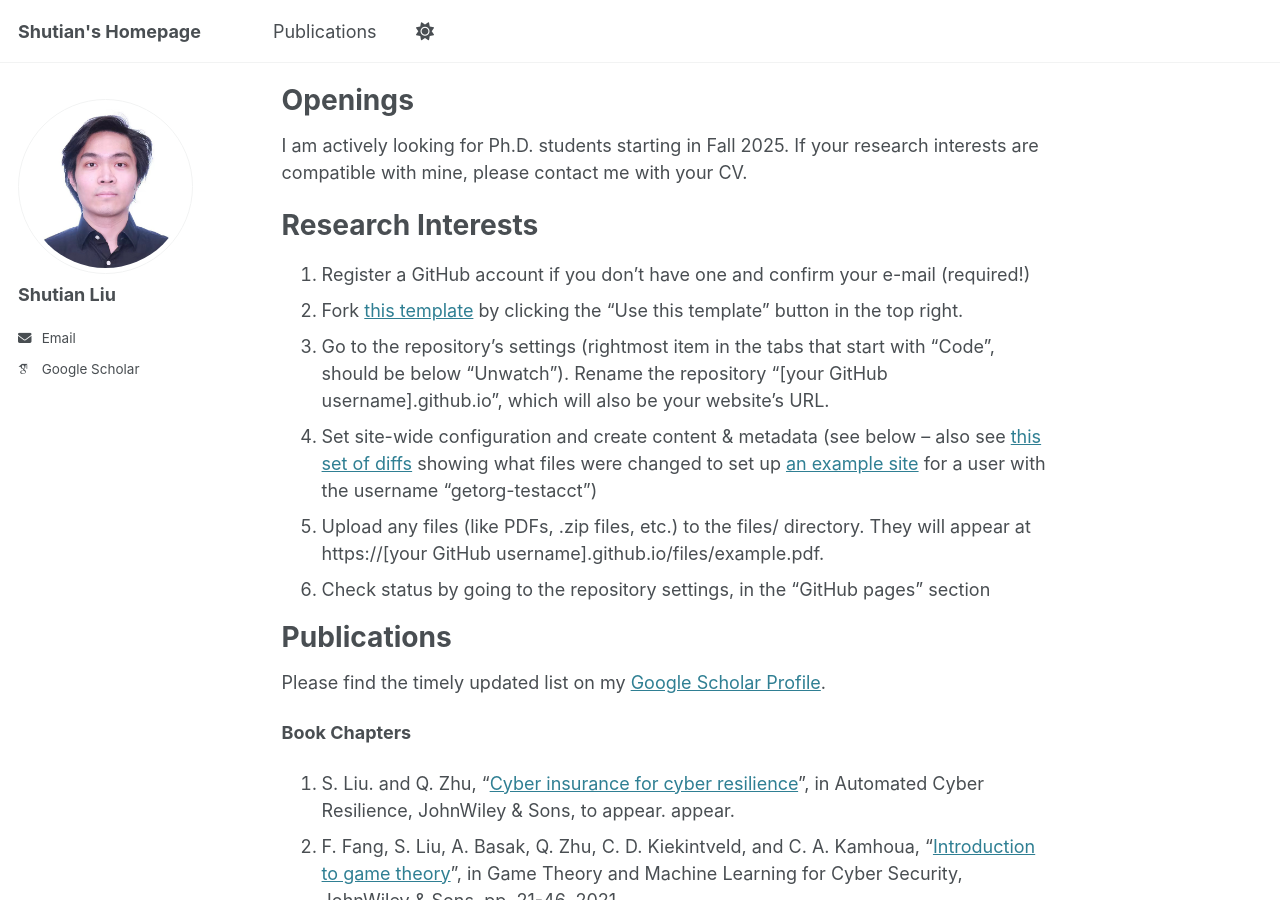
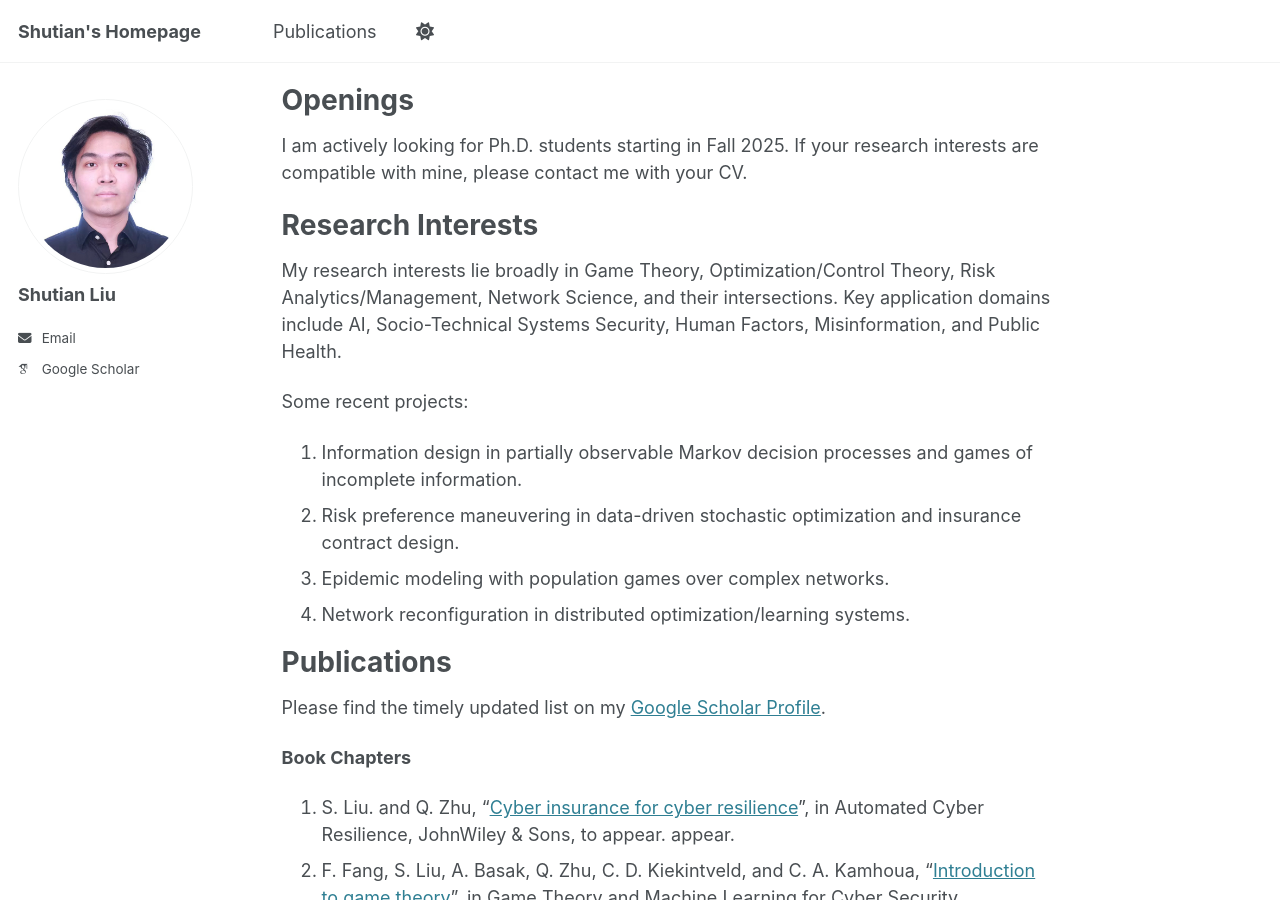
Before and after one commit to ShutianLiu31/shutianliu31.github.io, a Jekyll site: the page built from _pages/about.md, in a window 1280 px wide and 900 px high, scrolled down 266 px. Built offline with Jekyll 4.4.1, drawn with Linux system fonts in a browser that asks for light colours; some web fonts are replaced.

Commit message:
Update about.md

```diff
--- a/_pages/about.md
+++ b/_pages/about.md
@@ -17,12 +17,14 @@ I am actively looking for Ph.D. students starting in Fall 2025. If your research
 
 Research Interests
 ======
-1. Register a GitHub account if you don't have one and confirm your e-mail (required!)
-1. Fork [this template](https://github.com/academicpages/academicpages.github.io) by clicking the "Use this template" button in the top right.
-1. Go to the repository's settings (rightmost item in the tabs that start with "Code", should be below "Unwatch"). Rename the repository "[your GitHub username].github.io", which will also be your website's URL.
-1. Set site-wide configuration and create content & metadata (see below -- also see [this set of diffs](http://archive.is/3TPas) showing what files were changed to set up [an example site](https://getorg-testacct.github.io) for a user with the username "getorg-testacct")
-1. Upload any files (like PDFs, .zip files, etc.) to the files/ directory. They will appear at https://[your GitHub username].github.io/files/example.pdf.
-1. Check status by going to the repository settings, in the "GitHub pages" section
+
+My research interests lie broadly in Game Theory, Optimization/Control Theory, Risk Analytics/Management, Network Science, and their intersections. Key application domains include AI, Socio-Technical Systems Security, Human Factors, Misinformation, and Public Health.
+
+Some recent projects:
+1. Information design in partially observable Markov decision processes and games of incomplete information.
+1. Risk preference maneuvering in data-driven stochastic optimization and insurance contract design.
+1. Epidemic modeling with population games over complex networks.
+1. Network reconfiguration in distributed optimization/learning systems.
 
 
 Publications
```
